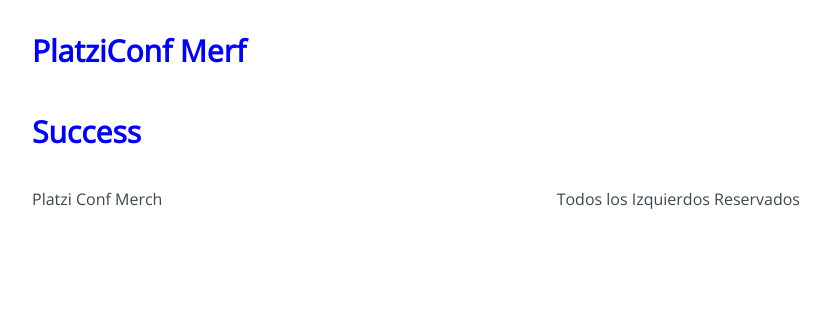
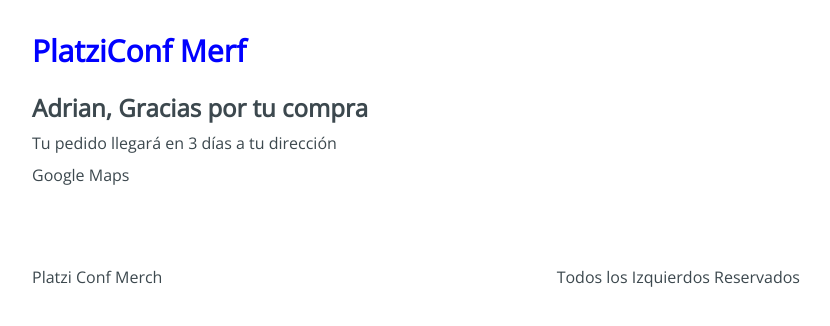
Before and after one commit to adrian-villamil/platzi-conf-merch, a React app: page /checkout/success in a window 1280 px wide. Shown: the top 326 px of the page, without its empty margins (224-1054 px from the left). Built offline with nearby package versions, Linux system fonts and the light colour scheme.

Commit message:
Agregamos la estructura de Success.

```diff
--- a/src/containers/Success.jsx
+++ b/src/containers/Success.jsx
@@ -3,7 +3,15 @@
 
 const Success = () => {
   return (
-    <h1>Success</h1>
+    <div className="Success">
+      <div className="Success-content">
+        <h2>Adrian, Gracias por tu compra</h2>
+        <span>Tu pedido llegará en 3 días a tu dirección</span>
+        <div className="Success-map">
+          Google Maps
+        </div>
+      </div>
+    </div>
   );
 };
 
```
